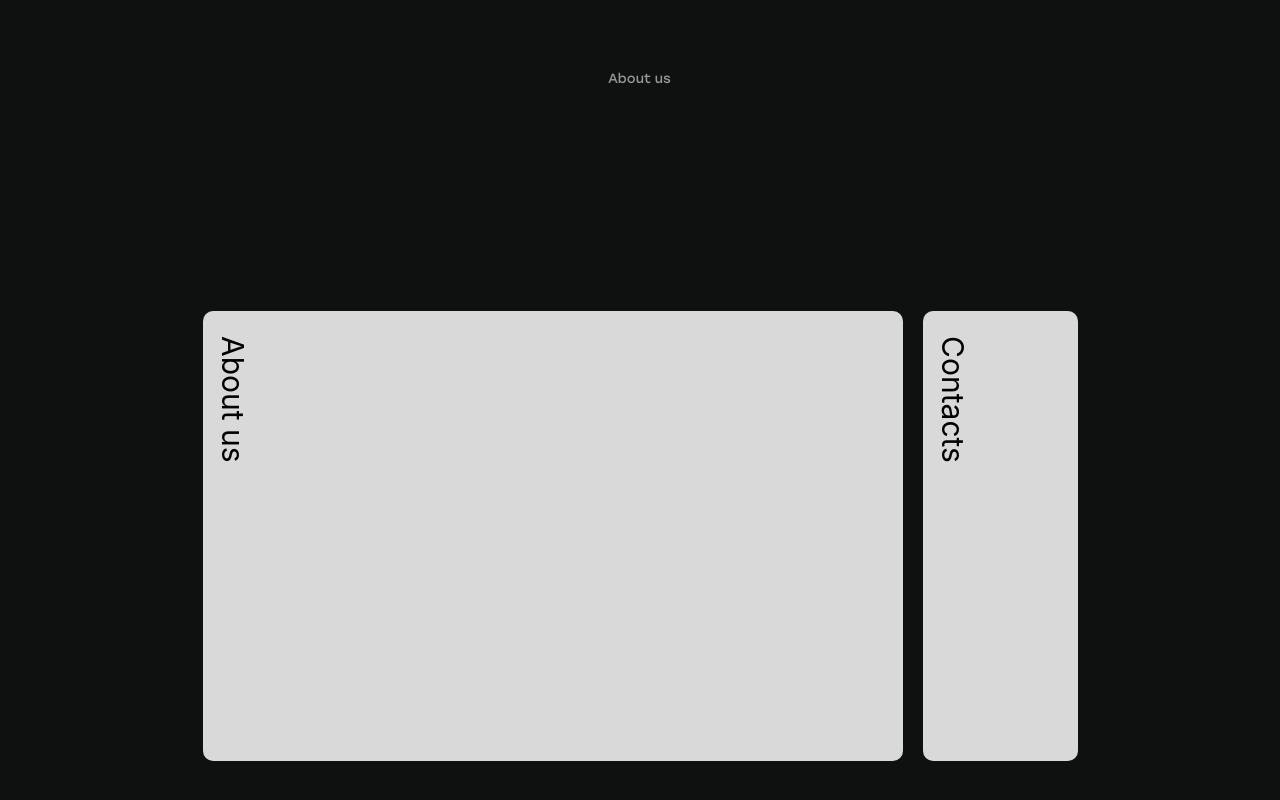
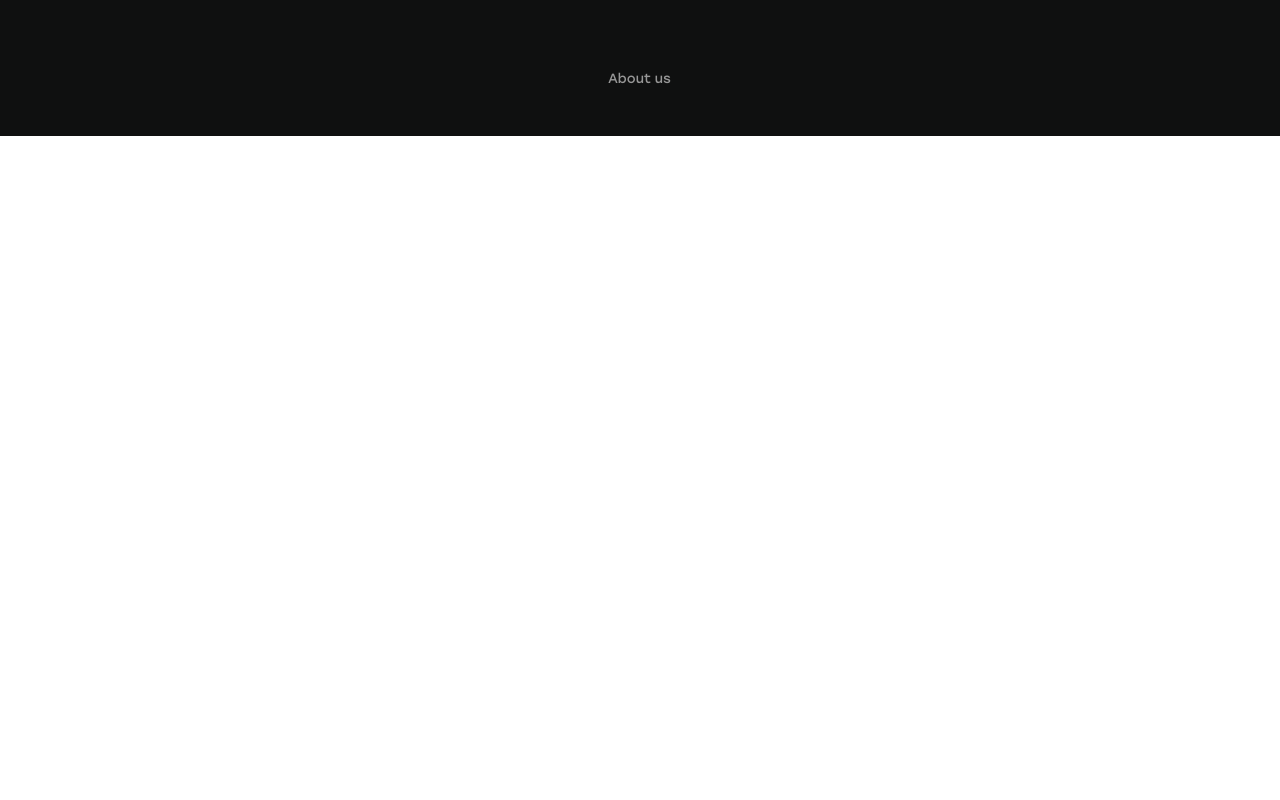
Before and after one commit to Aleg3000/Project-d, a React (Create React App) app: page / in a window 1280 px wide. Shown: the part 664-1464 px from the top of the page. After the commit the page ends 800 px from the top, so only its background shows below. Built offline with nearby package versions, Linux system fonts and the light colour scheme.

Commit message:
feat: add about component

```diff
--- a/public/index.html
+++ b/public/index.html
@@ -5,7 +5,7 @@
     <link rel="icon" href="" />
     <meta name="viewport" content="width=device-width, initial-scale=1" />
     <meta name="theme-color" content="#000000" />
-    <title>React App</title>
+    <title>Project-d</title>
   </head>
   <body>
     <div id="root"></div>
--- /dev/null
+++ b/src/Components/About/About.jsx
@@ -0,0 +1,12 @@
+import cl from './About.module.css'
+
+const About = ({refA}) => {
+    return (
+        <div ref={refA} className={cl.aboutContainer}>
+            <div className={cl.aboutCard + ' ' + cl.active}><div>About us</div></div>
+            <div className={cl.aboutCard}><div>Contacts</div></div>
+        </div>
+    )
+}
+
+export default About
--- /dev/null
+++ b/src/Components/About/About.module.css
@@ -0,0 +1,41 @@
+.aboutContainer {
+    position: absolute;
+    bottom: -22.5rem;
+    left: 50vw;
+    transform: translate(-50%, 50%);
+    display: none;
+    gap: 20px;
+    height: 45rem;
+    /* width: 100vw; */
+    width: 85.5rem;
+    align-items: center;
+    justify-content: center;
+    background-color: #0F1010;
+}
+
+.aboutCard {
+    width: 15.5rem;
+    height: 45rem;
+    background-color: #D9D9D9;
+    border-radius: 1rem;
+    background-position: center;
+    background-size: cover;
+    opacity: 1;
+    cursor: pointer;
+}
+
+.aboutCard.active {
+    width: 70rem;
+}
+
+.aboutCard > div {
+    width: 14.5rem;
+    height: 3.6rem;
+    font-style: normal;
+    font-weight: 400;
+    font-size: 3rem;
+    line-height: 3.6rem;
+    transform: rotate(90deg);
+    transform-origin: top left;
+    margin: 2.5rem 4.8rem;
+}
--- a/src/Pages/MainPage/MainPage.jsx
+++ b/src/Pages/MainPage/MainPage.jsx
@@ -1,17 +1,42 @@
 import cl from './MainPage.module.css'
 import MainCards from '../../Components/MainCards/MainCards';
+import gsap from 'gsap';
+import { useRef, useState, useEffect } from 'react';
+import About from '../../Components/About/About';
 
 
 const MainPage = () => {
+    const aboutContainer = useRef();
+    const [isOpen, setOpen] = useState(false);
+
+    const toggleAbout = () => {
+        if (isOpen) {
+            gsap.to(aboutContainer.current, {
+                bottom: '-45rem',
+                duration: 1,
+                overwrite: true,
+                onComplete: () => aboutContainer.current.style.display = 'none'
+            })
+        } else {
+            aboutContainer.current.style.display = 'flex';
+            gsap.to(aboutContainer.current, {
+                bottom: '50vh',
+                ease: "elastic.out(1, 0.7)",
+                duration: 0.6,
+                overwrite: true,
+
+            })
+        }
+        setOpen((state) => !state)
+    }
+
+
     return (
         <main className={cl.main}>
         <h1 className={cl.mainTitle}>Project-d</h1>
         <MainCards />
-        <div className={cl.aboutBtn}>About us</div>
-        <div className={cl.aboutContainer}>
-            <div className={cl.aboutCard + ' ' + cl.active}><div>About us</div></div>
-            <div className={cl.aboutCard}><div>Contacts</div></div>
-        </div>
+        <div onClick={toggleAbout} className={cl.aboutBtn}>About us</div>
+        <About refA={aboutContainer} />
     </main>
     )
 
--- a/src/Pages/MainPage/MainPage.module.css
+++ b/src/Pages/MainPage/MainPage.module.css
@@ -1,6 +1,7 @@
 .main {
-    min-height: 100vh;
+    height: 100vh;
     background-color: #0F1010;
+    overflow: hidden;
 }
 
 .mainTitle {
@@ -34,43 +35,3 @@
     color: #979797;
     cursor: pointer;
 }
-
-.aboutContainer {
-    position: absolute;
-    bottom: -100%;
-    left: 0;
-    display: flex;
-    gap: 20px;
-    height: 100vh;
-    width: 100vw;
-    align-items: center;
-    justify-content: center;
-    background-color: #0F1010;
-}
-
-.aboutCard {
-    width: 155px;
-    height: 450px;
-    background-color: #D9D9D9;
-    border-radius: 10px;
-    background-position: center;
-    background-size: cover;
-    opacity: 1;
-    cursor: pointer;
-}
-
-.aboutCard.active {
-    width: 700px;
-}
-
-.aboutCard > div {
-    width: 145px;
-    height: 36px;
-    font-style: normal;
-    font-weight: 400;
-    font-size: 30px;
-    line-height: 36px;
-    transform: rotate(90deg);
-    transform-origin: top left;
-    margin: 25px 48px;
-}
```
